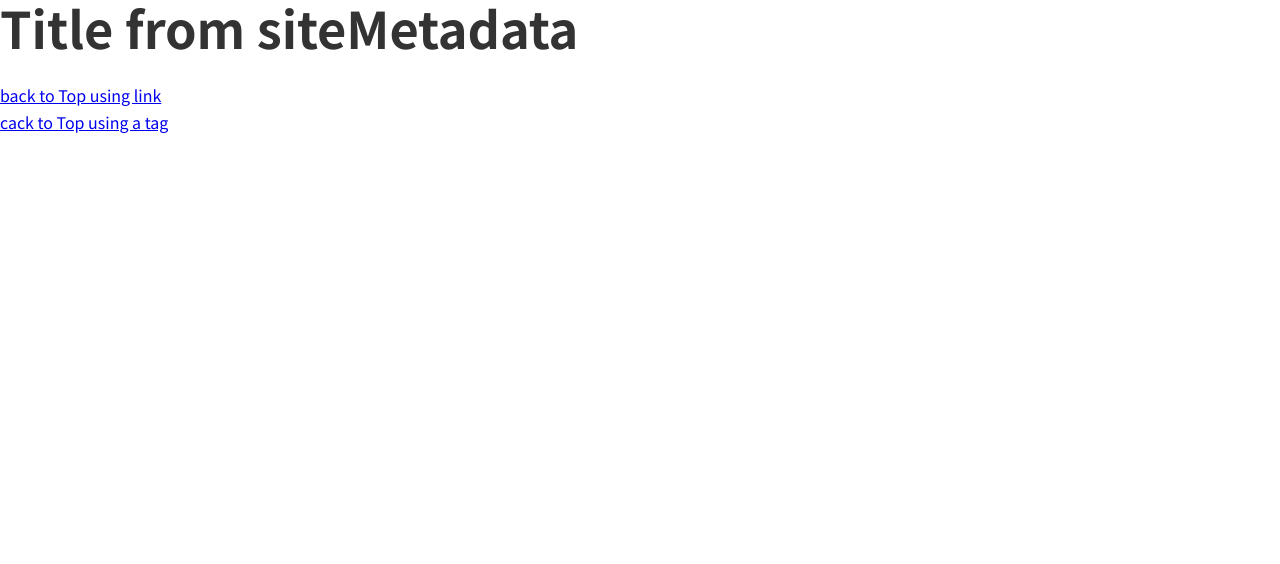
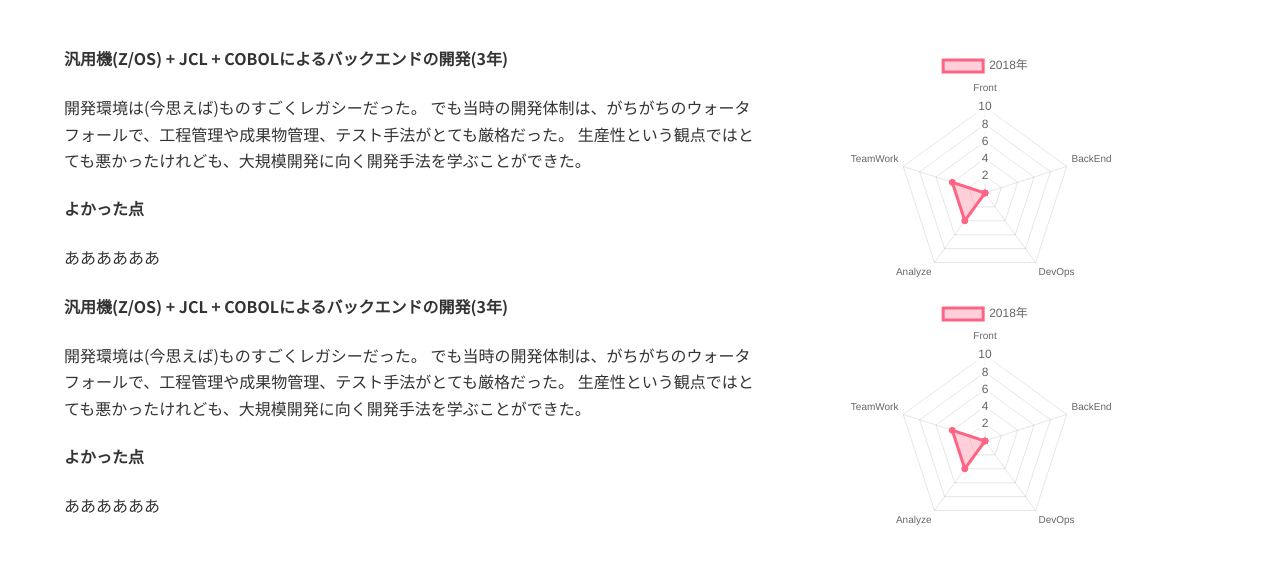
Before and after one commit to Ryomasao/hello-gatsby, a Gatsby site in the folder hello-world/: page /about in a window 1280 px wide. Built offline with nearby package versions, Linux system fonts and the light colour scheme; Gatsby itself is replaced by a stand-in of ours; some packages are replaced by stand-ins of ours.

Commit message:
自己紹介ページをつくることにする

```diff
--- a/hello-world/package.json
+++ b/hello-world/package.json
@@ -18,6 +18,7 @@
     "@emotion/styled": "^10.0.27",
     "@mdx-js/mdx": "^1.5.7",
     "@mdx-js/react": "^1.5.7",
+    "chart.js": "^2.9.3",
     "gatsby": "^2.19.7",
     "gatsby-background-image": "^0.10.2",
     "gatsby-image": "^2.2.45",
@@ -34,6 +35,7 @@
     "gatsby-transformer-sharp": "^2.3.19",
     "prismjs": "^1.19.0",
     "react": "^16.12.0",
+    "react-chartjs-2": "^2.9.0",
     "react-dom": "^16.12.0",
     "react-genie": "^0.1.6",
     "react-helmet": "^5.2.1",
@@ -43,6 +45,7 @@
     "typography": "^0.16.19"
   },
   "devDependencies": {
+    "eslint-config-react-app": "^5.2.1",
     "prettier": "^1.19.1"
   },
   "repository": {
--- /dev/null
+++ b/hello-world/src/components/CombatPower.js
@@ -0,0 +1,42 @@
+import React from "react"
+import { Radar } from "react-chartjs-2"
+
+const CombatPower = ({
+  front = 0,
+  backend = 0,
+  devOps = 0,
+  analyze = 0,
+  teamWork = 0,
+}) => {
+  const chartData = {
+    labels: ["Front", "BackEnd", "DevOps", "Analyze", "TeamWork"],
+    datasets: [
+      {
+        label: "2018年",
+        backgroundColor: "rgba(255,99,132,0.3)",
+        borderColor: "rgba(255,99,132,1)",
+        pointBackgroundColor: "rgba(255,99,132,1)",
+        data: [front, backend, devOps, analyze, teamWork],
+      },
+    ],
+  }
+
+  const options = {
+    scale: {
+      angleLines: {
+        display: true,
+      },
+      ticks: {
+        suggestedMin: 0,
+        suggestedMax: 10,
+      },
+    },
+  }
+  return (
+    <div>
+      <Radar data={chartData} options={options} />
+    </div>
+  )
+}
+
+export default CombatPower
--- a/hello-world/src/pages/about.js
+++ b/hello-world/src/pages/about.js
@@ -1,17 +1,63 @@
 import React from "react"
 import { Link, graphql } from "gatsby"
+/** @jsx jsx */
+import { jsx, css } from "@emotion/core"
+import Layout from "../components/Layout"
+
+import CombatPower from "../components/CombatPower"
 
 export default ({ data }) => {
   return (
-    <div>
-      <h1>{data.site.siteMetadata.title}</h1>
-      <div>
-        <Link to="/">back to Top using link</Link>
+    <Layout>
+      <div css={{ width: "90%", margin: "50px auto 0" }}>
+        <div css={{ display: "flex", bolder: "1px solid #f3f3f3" }}>
+          <div css={{ width: "60%" }}>
+            <div>
+              <h4>汎用機(Z/OS) + JCL + COBOLによるバックエンドの開発(3年)</h4>
+              <p>
+                開発環境は(今思えば)ものすごくレガシーだった。
+                でも当時の開発体制は、がちがちのウォータフォールで、工程管理や成果物管理、テスト手法がとても厳格だった。
+                生産性という観点ではとても悪かったけれども、大規模開発に向く開発手法を学ぶことができた。
+              </p>
+              <h4>よかった点</h4>
+              <p>ああああああ</p>
+            </div>
+          </div>
+          <div css={{ width: "40%" }}>
+            <CombatPower
+              front={0}
+              backend={0}
+              devOps={0}
+              analyze={4}
+              teamWork={4}
+            />
+          </div>
+        </div>
+        <div css={{ display: "flex", bolder: "1px solid #f3f3f3" }}>
+          <div css={{ width: "60%" }}>
+            <div>
+              <h4>汎用機(Z/OS) + JCL + COBOLによるバックエンドの開発(3年)</h4>
+              <p>
+                開発環境は(今思えば)ものすごくレガシーだった。
+                でも当時の開発体制は、がちがちのウォータフォールで、工程管理や成果物管理、テスト手法がとても厳格だった。
+                生産性という観点ではとても悪かったけれども、大規模開発に向く開発手法を学ぶことができた。
+              </p>
+              <h4>よかった点</h4>
+              <p>ああああああ</p>
+            </div>
+          </div>
+          <div css={{ width: "40%" }}>
+            <CombatPower
+              front={0}
+              backend={0}
+              devOps={0}
+              analyze={4}
+              teamWork={4}
+            />
+          </div>
+        </div>
       </div>
-      <div>
-        <a href="/about"> cack to Top using a tag</a>
-      </div>
-    </div>
+    </Layout>
   )
 }
 
```
Also changed, not shown: hello-world/.eslintrc.js (added), hello-world/src/content/page1.mdx (line endings or trailing spaces), 1 other file.
